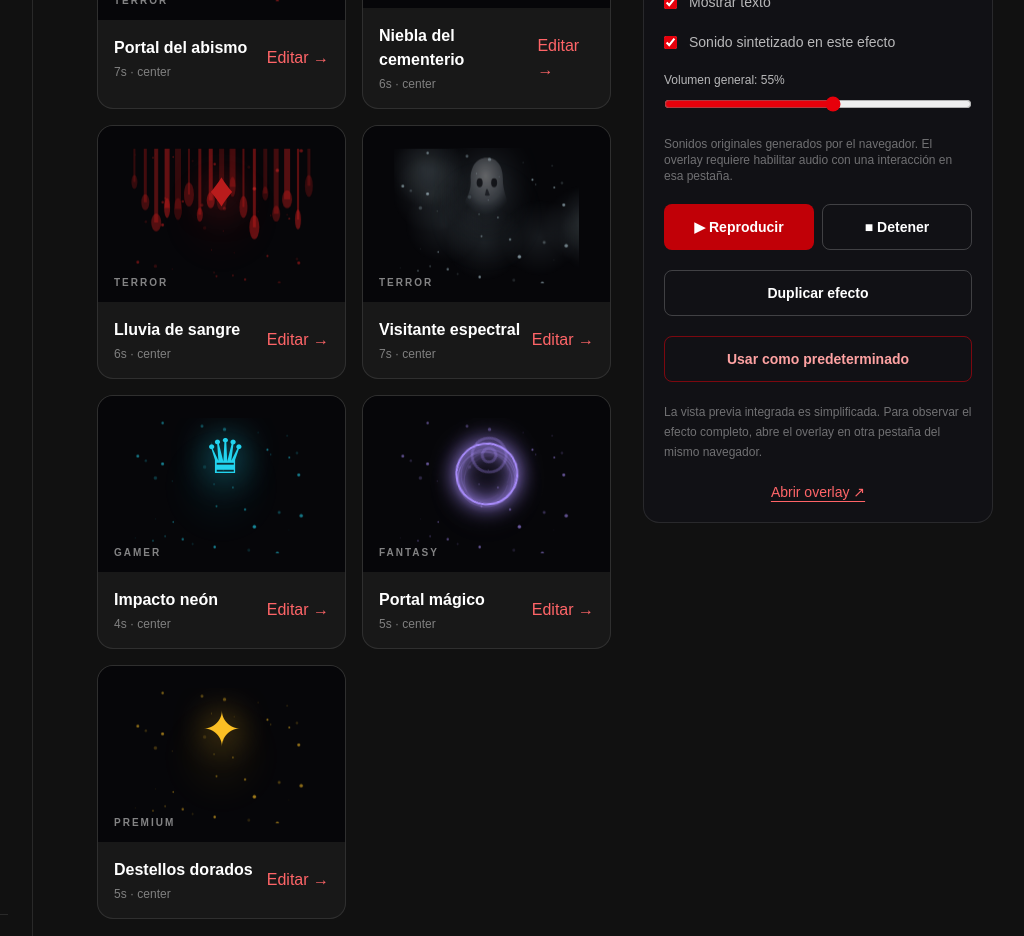
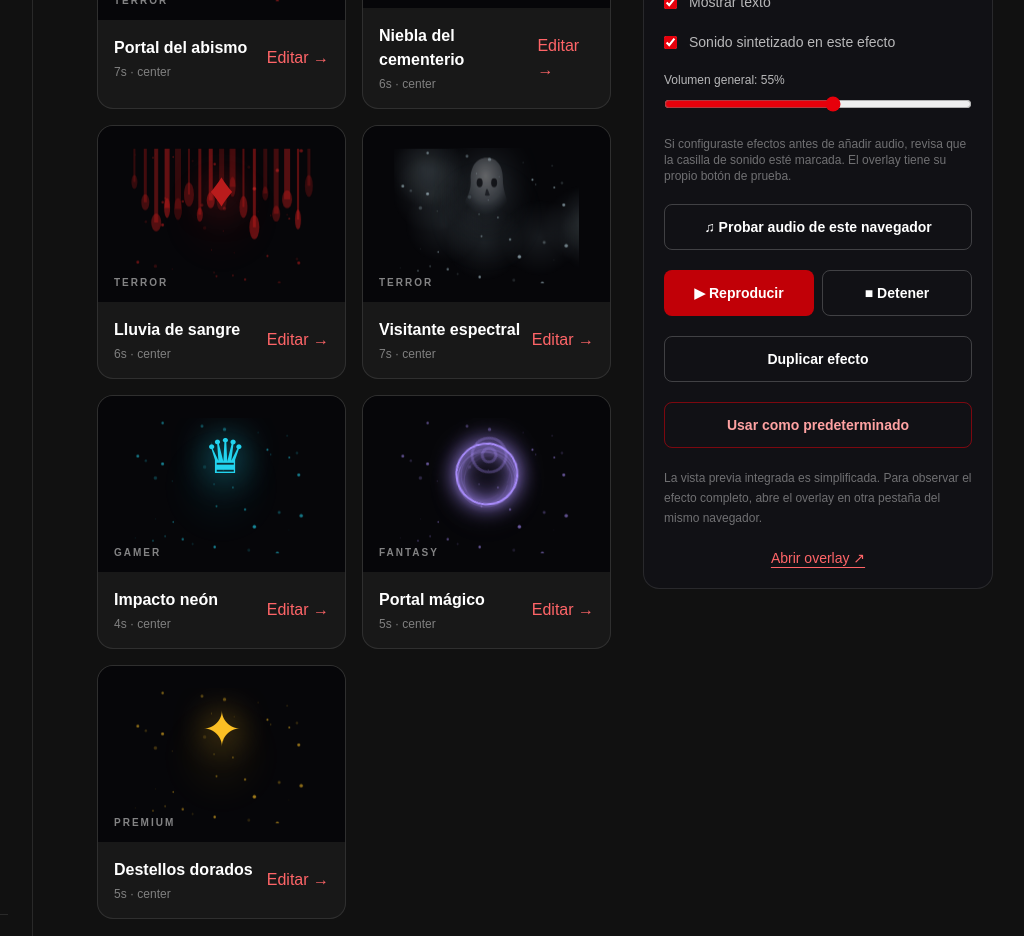
Before and after one commit to manuelsansoresg/umbral_live_fx, a Next.js app in the folder apps/web/: page /animations in a window 1280 px wide. Shown: the part 1080-2016 px from the top of the page, without its empty margins (223-1247 px from the left). Built offline with nearby package versions, Linux system fonts and the light colour scheme.

Commit message:
fix: add isolated test sound in animation editor and explain legacy muted presets

```diff
--- a/apps/web/src/app/(dashboard)/animations/page.tsx
+++ b/apps/web/src/app/(dashboard)/animations/page.tsx
@@ -4,7 +4,7 @@ import { useMemo, useState } from "react";
 import { themes, useFxSettings, type EffectPreset, type FxTheme } from "@/features/live/settings";
 import { broadcastGift, stopPreview } from "@/features/live/simulator";
 import { CinematicEffect } from "@/components/fx/cinematic-effect";
-import { playEffectSound, unlockAudio, stopEffectSound } from "@/features/live/audio";
+import { playAudioTest, playEffectSound, unlockAudio, stopEffectSound } from "@/features/live/audio";
 
 
 export default function AnimationsPage() {
@@ -63,7 +63,8 @@ export default function AnimationsPage() {
         <label className="flex items-center gap-3 text-sm text-white/70"><input type="checkbox" checked={selected.showText} onChange={e=>patch({showText:e.target.checked})} className="accent-red-600"/> Mostrar texto</label>
         <label className="flex items-center gap-3 text-sm text-white/70"><input type="checkbox" checked={selected.sound} onChange={e=>patch({sound:e.target.checked})} className="accent-red-600"/> Sonido sintetizado en este efecto</label>
         <label className="block text-xs text-white/70">Volumen general: {settings.masterVolume}%<input className="mt-2 w-full accent-red-600" type="range" min="0" max="100" step="5" value={settings.masterVolume} onChange={e=>save({...settings,masterVolume:Number(e.target.value)})}/></label>
-        <p className="text-xs text-white/40">Sonidos originales generados por el navegador. El overlay requiere habilitar audio con una interacción en esa pestaña.</p>
+        <p className="text-xs text-white/40">Si configuraste efectos antes de añadir audio, revisa que la casilla de sonido esté marcada. El overlay tiene su propio botón de prueba.</p>
+        <button type="button" onClick={async()=>{const ok=await unlockAudio();const test=ok && playAudioTest(80);setNotice(test?"Se envió un sonido de prueba (tres tonos).":"El navegador bloqueó Web Audio.");}} className="w-full rounded-lg border border-white/20 px-3 py-3 text-sm font-semibold hover:bg-white/10">♫ Probar audio de este navegador</button>
         <div className="grid grid-cols-2 gap-2"><button onClick={()=>test(selected)} className="rounded-lg bg-red-700 px-3 py-3 text-sm font-bold hover:bg-red-600">▶ Reproducir</button><button onClick={()=>{stopPreview();stopEffectSound();setPreview(v=>v+1);setNotice("Se detuvo el efecto del overlay.");}} className="rounded-lg border border-white/20 px-3 py-3 text-sm font-bold hover:bg-white/10">■ Detener</button></div>
         <button onClick={duplicate} className="w-full rounded-lg border border-white/20 px-3 py-3 text-sm font-bold hover:bg-white/10">Duplicar efecto</button><button onClick={()=>{save({...settings,defaultEffectId:selected.id});setNotice("Efecto predeterminado actualizado.");}} className="w-full rounded-lg border border-red-600/50 px-3 py-3 text-sm font-semibold text-red-300 hover:bg-red-950/30">Usar como predeterminado</button>
         {notice && <p role="status" className="text-xs text-green-400">{notice}</p>}
```
